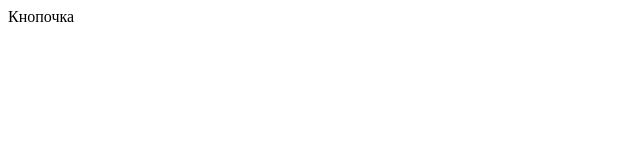
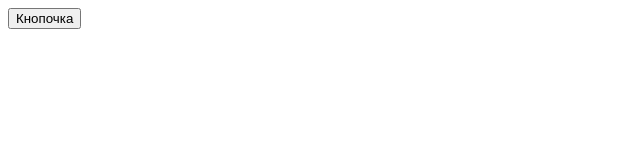
Before and after one commit to Kostya629/Kostya629.github.io, a plain HTML site: page index.html in a window 1280 px wide. Shown: the full height of the page, 0-640 px from the left. Drawn offline with Linux system fonts and the light colour scheme.

Commit message:
some changes

```diff
--- a/index.html
+++ b/index.html
@@ -4,6 +4,6 @@
     <title>Тестовая страница</title>
 </head>
 <body>
-    <button; id="button">Кнопочка</button>
+    <button>Кнопочка</button>
 </body>
 </html>
```
